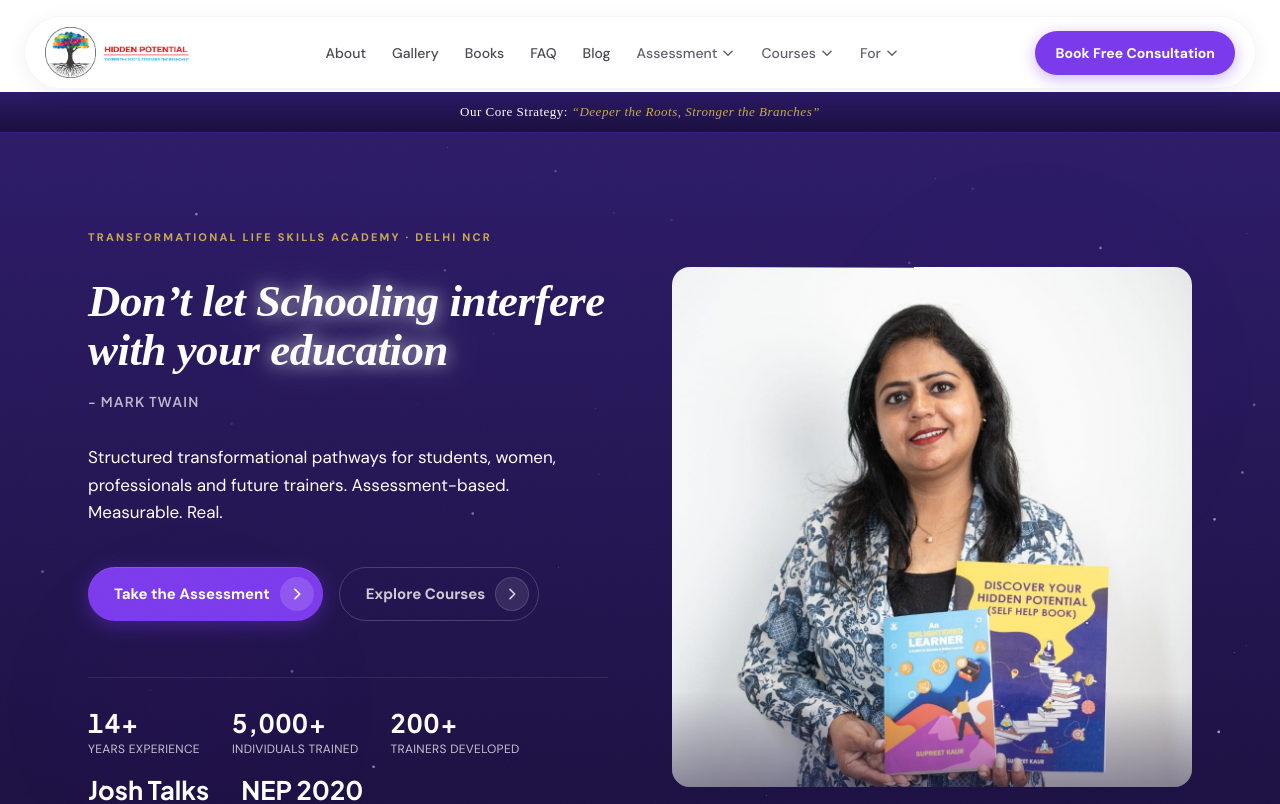
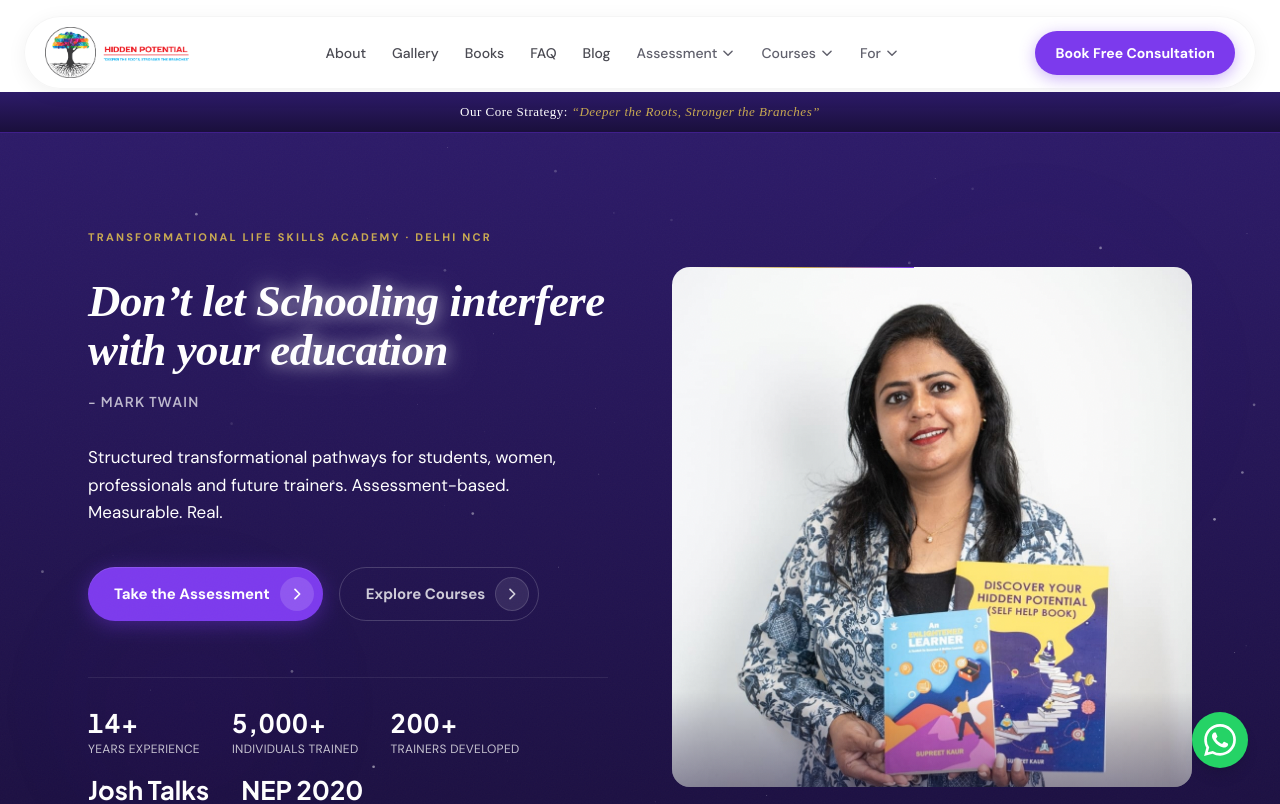
Before and after one commit to millionmilesads1/hidden-potential, a Next.js app: page / in a window 1280 px wide. Shown: the top 804 px of the page. Built offline with nearby package versions, Linux system fonts and the light colour scheme.

Commit message:
Add global floating WhatsApp button

```diff
--- a/src/app/layout.tsx
+++ b/src/app/layout.tsx
@@ -28,6 +28,7 @@ const lora = Lora({
 import Footer from "@/components/layout/Footer";
 import MobileBottomNav from "@/components/ui/mobile-bottom-nav";
 import LayoutClient from "@/components/layout/LayoutClient";
+import WhatsAppButton from "@/components/ui/WhatsAppButton";
 import { cn } from "@/lib/utils";
 
 
@@ -123,6 +124,8 @@ export default function RootLayout({
         <div className="md:hidden">
           <MobileBottomNav />
         </div>
+
+        <WhatsAppButton />
       </body>
     </html>
   );
--- /dev/null
+++ b/src/components/ui/WhatsAppButton.tsx
@@ -0,0 +1,21 @@
+import React from "react";
+
+export default function WhatsAppButton() {
+  return (
+    <a
+      href="https://wa.me/919899209335"
+      target="_blank"
+      rel="noopener noreferrer"
+      className="fixed z-50 flex items-center justify-center w-14 h-14 bg-[#25D366] text-white rounded-full shadow-lg hover:scale-110 transition-transform duration-300 bottom-[100px] md:bottom-8 right-6 md:right-8"
+      aria-label="Chat with us on WhatsApp"
+    >
+      <svg
+        xmlns="http://www.w3.org/2000/svg"
+        viewBox="0 0 24 24"
+        className="w-8 h-8 fill-current"
+      >
+        <path d="M17.472 14.382c-.297-.149-1.758-.867-2.03-.967-.273-.099-.471-.148-.67.15-.197.297-.767.966-.94 1.164-.173.199-.347.223-.644.075-.297-.15-1.255-.463-2.39-1.475-.888-.788-1.489-1.761-1.663-2.06-.173-.297-.018-.458.13-.606.134-.133.298-.347.446-.52.149-.174.198-.298.298-.497.099-.198.05-.371-.025-.52-.075-.149-.669-1.612-.916-2.207-.242-.579-.487-.5-.669-.51-.173-.008-.371-.01-.57-.01-.198 0-.52.074-.792.372-.272.297-1.04 1.016-1.04 2.479 0 1.462 1.065 2.875 1.213 3.074.149.198 2.096 3.2 5.077 4.487.709.306 1.262.489 1.694.625.712.227 1.36.195 1.871.118.571-.085 1.758-.719 2.006-1.413.248-.694.248-1.289.173-1.413-.074-.124-.272-.198-.57-.347m-5.421 7.403h-.004a9.87 9.87 0 01-5.031-1.378l-.361-.214-3.741.982.998-3.648-.235-.374a9.86 9.86 0 01-1.51-5.26c.001-5.45 4.436-9.884 9.888-9.884 2.64 0 5.122 1.03 6.988 2.898a9.825 9.825 0 012.893 6.994c-.003 5.45-4.437 9.884-9.885 9.884m8.413-18.297A11.815 11.815 0 0012.05 0C5.495 0 .16 5.335.157 11.892c0 2.096.547 4.142 1.588 5.945L.057 24l6.305-1.654a11.882 11.882 0 005.683 1.448h.005c6.554 0 11.89-5.335 11.893-11.893a11.821 11.821 0 00-3.48-8.413z" />
+      </svg>
+    </a>
+  );
+}
```
